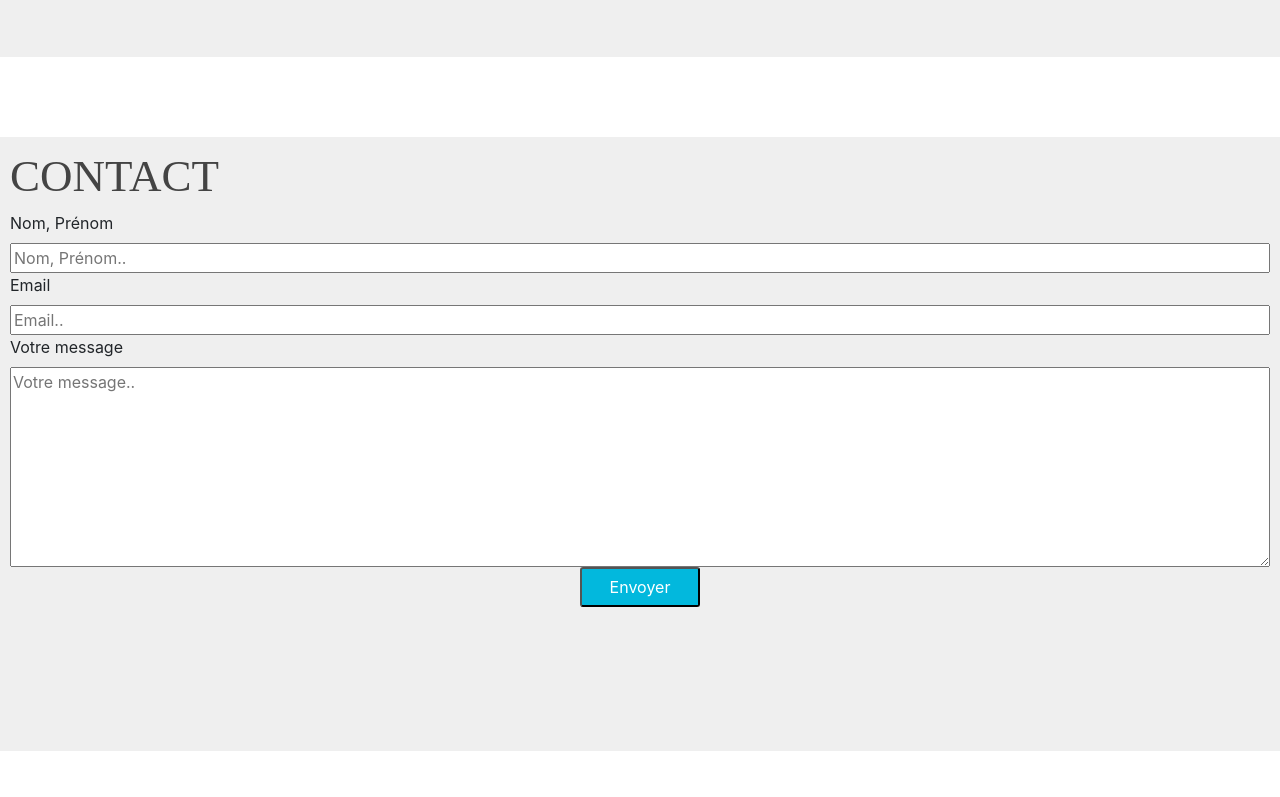
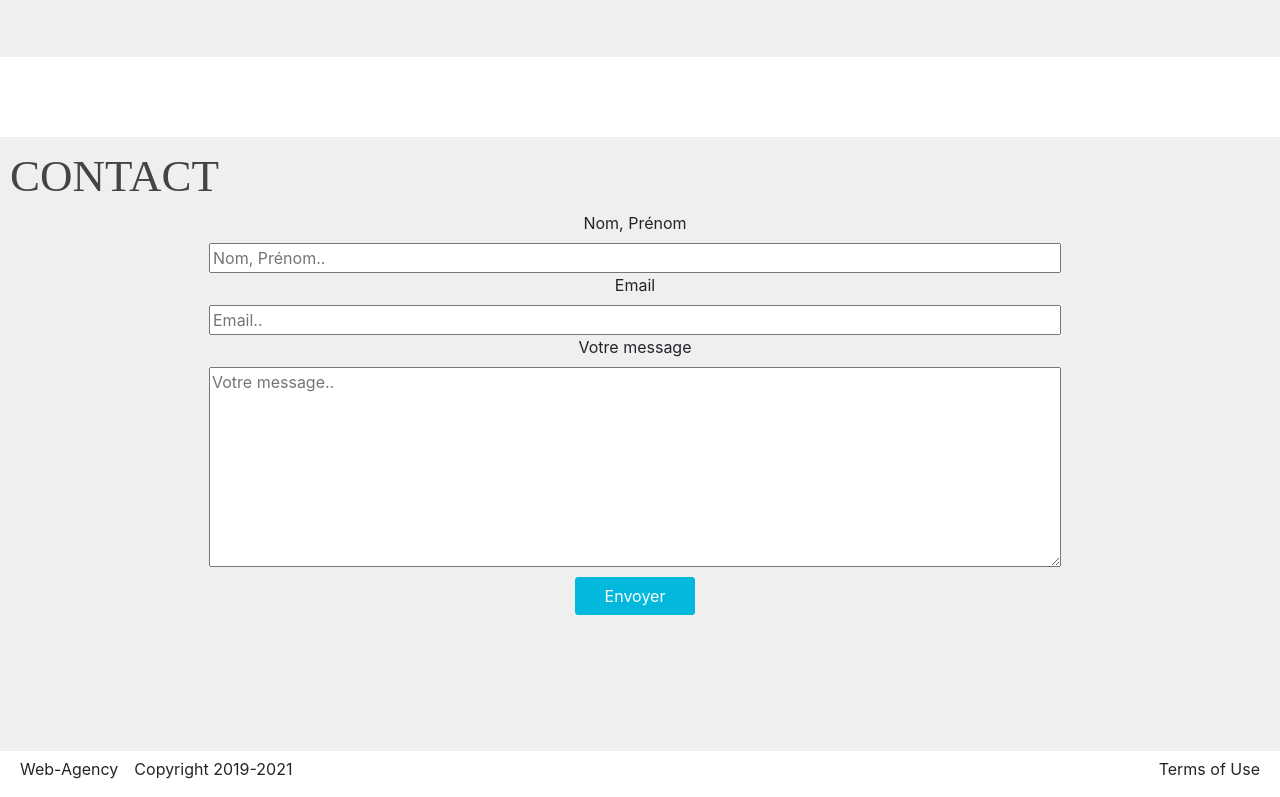
Before and after one commit to LiSplib/web-agency, a plain HTML site: page index.html in a window 1280 px wide. Shown: the part 3314-4111 px from the top of the page. Before the commit the page ends 4065 px from the top, so only its background shows below. Drawn offline with nearby package versions, Linux system fonts and the light colour scheme.

Commit message:
edit contact style

```diff
--- a/index.html
+++ b/index.html
@@ -180,17 +180,25 @@
                 <div class="contactBox">
                     <form action="action_page.php">
                         <label for="fname">Nom, Prénom</label>
-                        <input type="text" id="name" name="firstname" placeholder="Nom, Prénom..">
+                        <input class="inputBox" type="text" id="name" name="firstname" placeholder="Nom, Prénom..">
                         <label for="email">Email</label>
-                        <input type="email" id="email" name="email" placeholder="Email..">
+                        <input class="inputBox" type="email" id="email" name="email" placeholder="Email..">
                         <label for="subject">Votre message</label>
-                        <textarea id="subject" name="subject" placeholder="Votre message.." style="height:200px"></textarea>
+                        <textarea id="subject" class="inputBox" name="subject" placeholder="Votre message.." style="height:200px"></textarea>
                         <input type="submit" class="button-3" value="Envoyer">
                     </form>
                 </div>
             </div>
         </section>
 
+        <footer>
+            <idv class="wrapper">
+                <p class="float-left">Web-Agency</p>
+                <p class="float-left ml-3">Copyright 2019-2021</p>
+                <p class="float-right">Terms of Use</p>
+            </idv>
+        </footer>
+
         <script src="https://code.jquery.com/jquery-3.3.1.slim.min.js" integrity="sha384-q8i/X+965DzO0rT7abK41JStQIAqVgRVzpbzo5smXKp4YfRvH+8abtTE1Pi6jizo" crossorigin="anonymous"></script>
         <script src="https://cdnjs.cloudflare.com/ajax/libs/popper.js/1.14.7/umd/popper.min.js" integrity="sha384-UO2eT0CpHqdSJQ6hJty5KVphtPhzWj9WO1clHTMGa3JDZwrnQq4sF86dIHNDz0W1" crossorigin="anonymous"></script>
         <script src="https://stackpath.bootstrapcdn.com/bootstrap/4.3.1/js/bootstrap.min.js" integrity="sha384-JjSmVgyd0p3pXB1rRibZUAYoIIy6OrQ6VrjIEaFf/nJGzIxFDsf4x0xIM+B07jRM" crossorigin="anonymous"></script>
--- a/style.css
+++ b/style.css
@@ -263,23 +263,27 @@ article h4
 	background-position: center;
 	background-repeat: no-repeat;
 	border-radius: 10px;
-	width: 100%;
+	width: calc(100% - 10px);
 	height: 480px;
+	padding: 0 10px;
 }
 
 .contactBox form{
 	display: flex;
 	flex-direction: column;
+	justify-content: center;
+	align-items: center;
 }
 
 .button-3
 {
 	color: #fff;
 	background-color: #02b8dd;
+	border: 1px solid #02b8dd;
 	padding : 6px 20px;
 	border-radius: 3px;
 	width: 120px;
-	margin: 0 auto;
+	margin: 10px auto;
 }
 
 .button-3:hover
@@ -289,6 +293,13 @@ article h4
 	text-decoration: none;
 }
 
+.inputBox{
+	width: calc(60vw + 10vh + 0.5vmin);
+}
+
+footer{
+	padding: 6px 20px;
+}
 @media screen and (max-width: 576px){
 	.welcome{
 		font-size: 1.5rem;
@@ -306,6 +317,11 @@ article h4
 	#portfolio img{
 		width: calc(100vw - 30px);
 	}
+
+	.inputBox{
+		width: calc(100vw - 60px);
+		/* min-width: 400px; */
+	}
 }
 
 @media screen and (max-width: 992px){
@@ -317,4 +333,8 @@ article h4
 		left: calc(75vw - 4px);
 		top: 134px;
 	}
+
+	/* .inputBox{
+		width: 50%;
+	} */
 }
```
